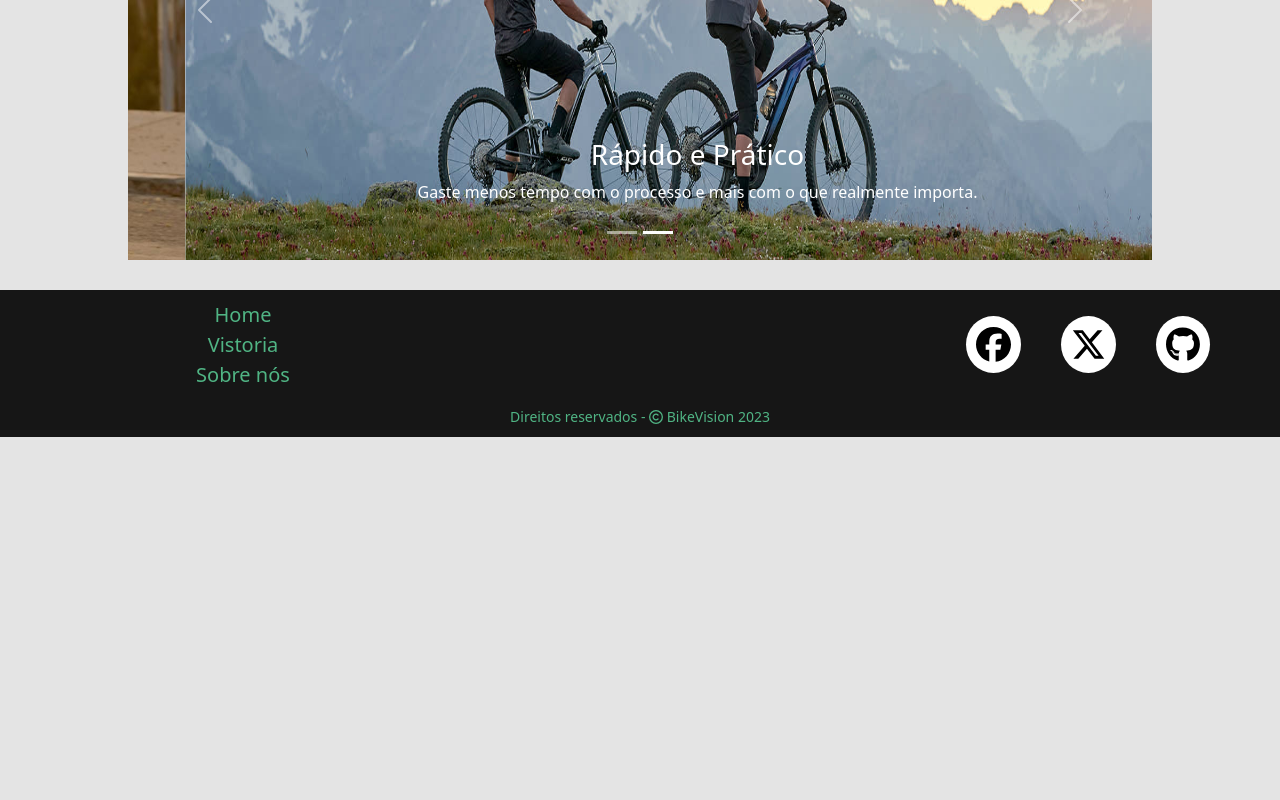
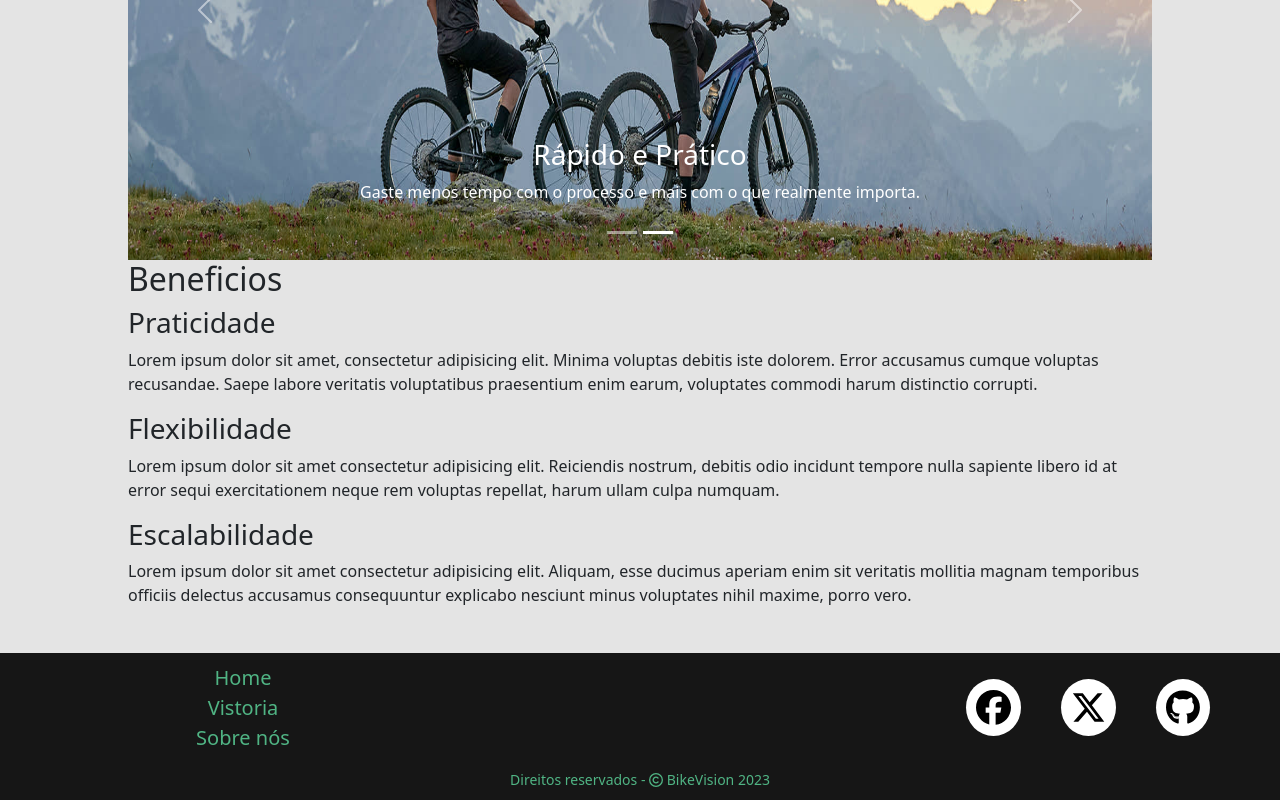
Before and after one commit to gutolive09/Projeto-BikeVision, a React (Vite) app: page / in a window 1280 px wide. Shown: the part 496-1296 px from the top of the page. Before the commit the page ends 933 px from the top, so only its background shows below. Built offline with nearby package versions, Linux system fonts and the light colour scheme.

Commit message:
Componente beneficios adicionado.

```diff
--- /dev/null
+++ b/src/components/Beneficios/index.jsx
@@ -0,0 +1,42 @@
+// import React from 'react'
+
+export default function Beneficios() {
+  return (
+    <>
+      <section>
+        <div>
+          <h2>Beneficios</h2>
+          <div className="beneficios-container">
+            <div className="beneficios-card">
+              <h3>Praticidade</h3>
+              <p>
+                Lorem ipsum dolor sit amet, consectetur adipisicing elit. Minima
+                voluptas debitis iste dolorem. Error accusamus cumque voluptas
+                recusandae. Saepe labore veritatis voluptatibus praesentium enim
+                earum, voluptates commodi harum distinctio corrupti.
+              </p>
+            </div>
+            <div className="beneficios-card">
+              <h3>Flexibilidade</h3>
+              <p>
+                Lorem ipsum dolor sit amet consectetur adipisicing elit.
+                Reiciendis nostrum, debitis odio incidunt tempore nulla sapiente
+                libero id at error sequi exercitationem neque rem voluptas
+                repellat, harum ullam culpa numquam.
+              </p>
+            </div>
+            <div className="beneficios-card">
+              <h3>Escalabilidade</h3>
+              <p>
+                Lorem ipsum dolor sit amet consectetur adipisicing elit.
+                Aliquam, esse ducimus aperiam enim sit veritatis mollitia magnam
+                temporibus officiis delectus accusamus consequuntur explicabo
+                nesciunt minus voluptates nihil maxime, porro vero.
+              </p>
+            </div>
+          </div>
+        </div>
+      </section>
+    </>
+  );
+}
--- a/src/routes/Home/index.jsx
+++ b/src/routes/Home/index.jsx
@@ -1,6 +1,7 @@
 import React from "react";
 import Carousel from "../../components/Carousel";
 import "./Home.css";
+import Beneficios from "../../components/Beneficios";
 
 export default function Home() {
   return (
@@ -8,6 +9,7 @@ export default function Home() {
       <main>
         <h1>Bem vindo ao futuro do seguro de bicicletas</h1>
         <Carousel />
+        <Beneficios/>
       </main>
     </>
   );
```
